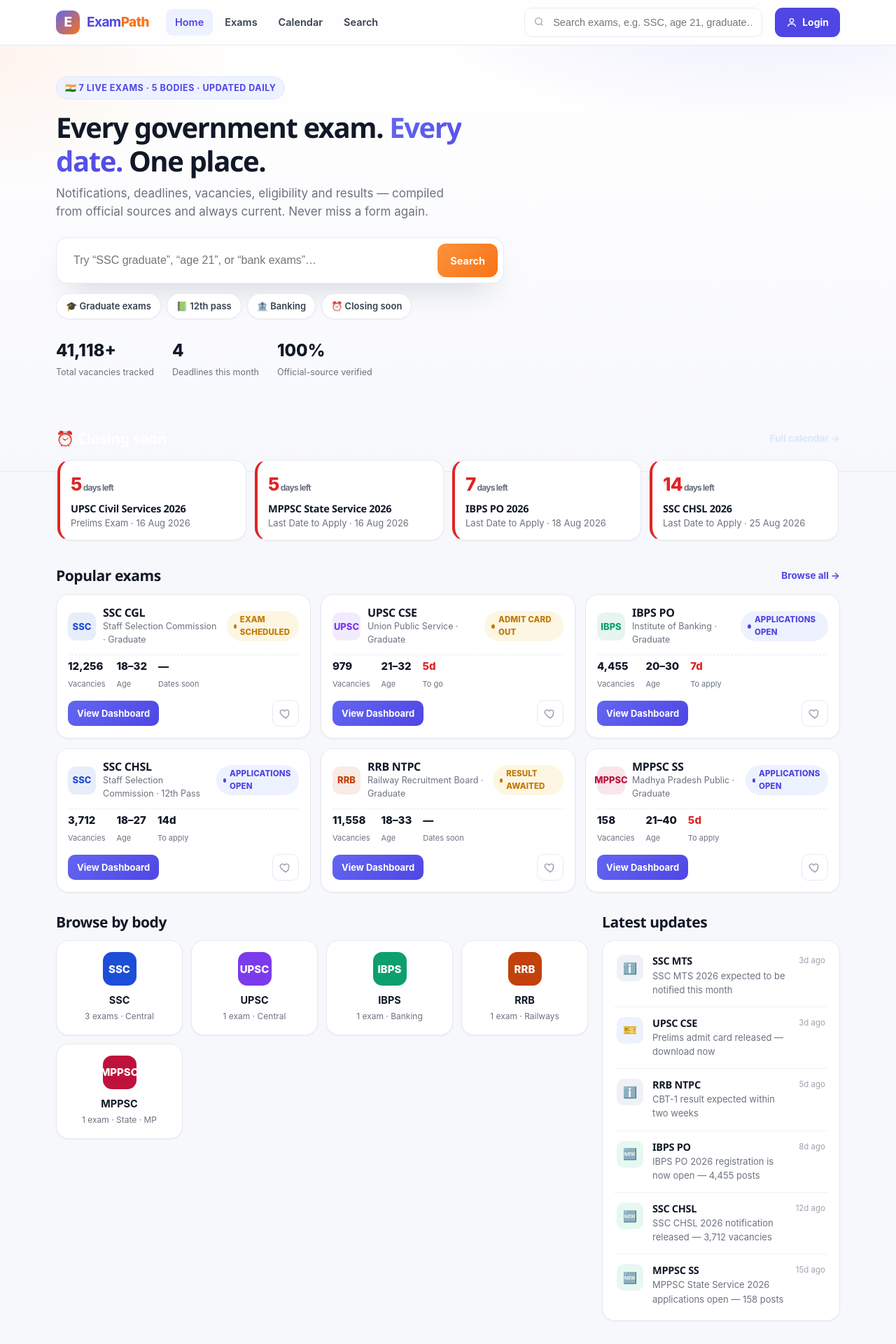
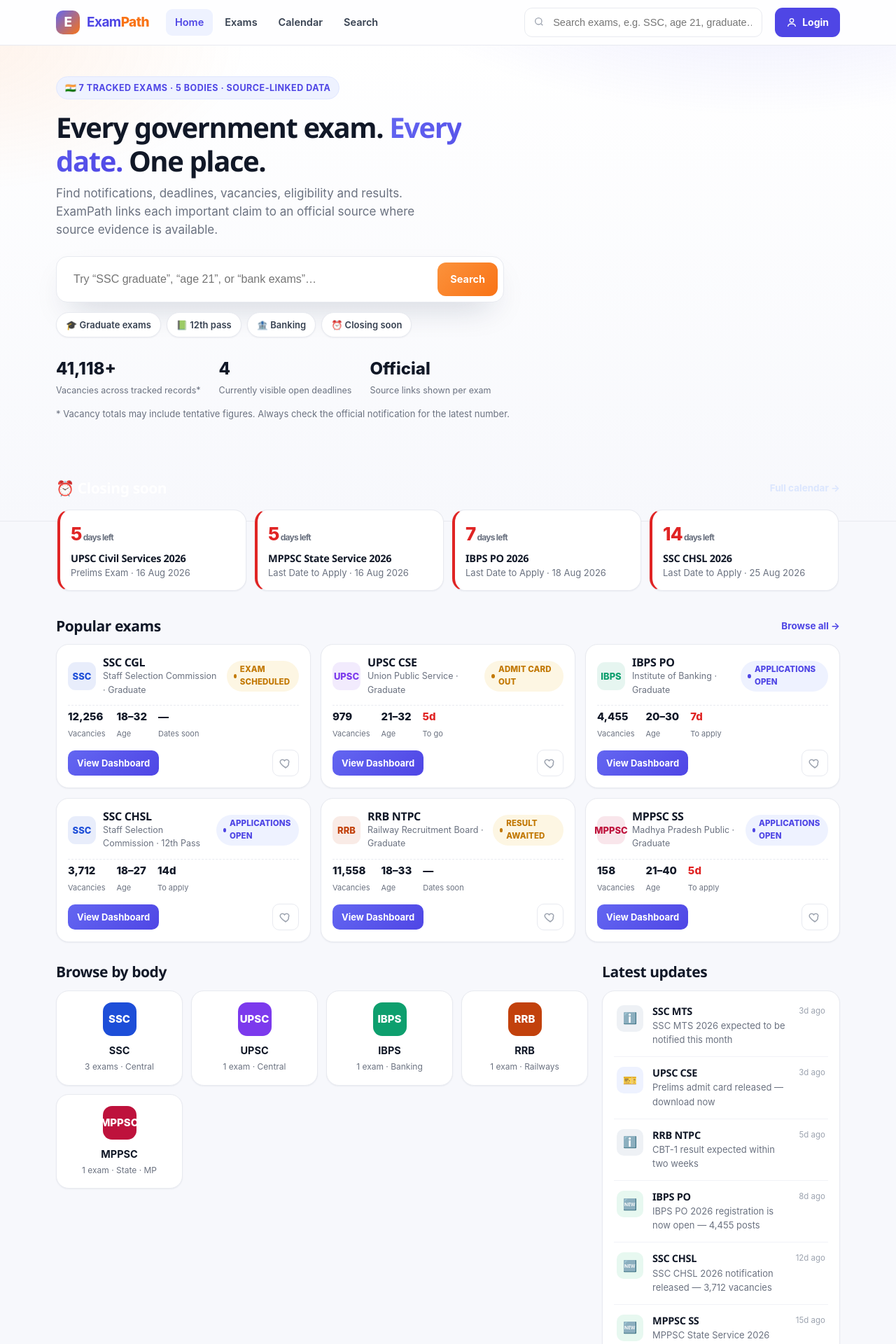
Before and after one commit to hemantsatishjadhav06-ai/Exampath, a Next.js app in the folder web/: page / in a window 1280 px wide. Shown: the top 1920 px of the page at 70% size. Built offline with nearby package versions, Linux system fonts and the light colour scheme.

Commit message:
fix: remove unsupported freshness and verification claims from homepage

```diff
--- a/web/app/page.tsx
+++ b/web/app/page.tsx
@@ -1,13 +1,5 @@
 import Link from "next/link";
-import {
-  getBodies,
-  getCycles,
-  getCycle,
-  daysLeft,
-  fmt,
-  inr,
-  latestUpdates,
-} from "@/lib/data";
+import { getBodies, getCycles, getCycle, daysLeft, fmt, inr, latestUpdates } from "@/lib/data";
 import ExamCard from "@/components/ExamCard";
 import BodyCard from "@/components/BodyCard";
 import Feed from "@/components/Feed";
@@ -15,30 +7,15 @@
 import Countdown from "@/components/Countdown";
 import HeroSearch from "@/components/HeroSearch";
 
-const FEATURED = [
-  "ssc-cgl-2026",
-  "upsc-cse-2026",
-  "ibps-po-2026",
-  "ssc-chsl-2026",
-  "rrb-ntpc-2026",
-  "mppsc-ss-2026",
-];
+const FEATURED = ["ssc-cgl-2026", "upsc-cse-2026", "ibps-po-2026", "ssc-chsl-2026", "rrb-ntpc-2026", "mppsc-ss-2026"];
 
 export default function HomePage() {
   const cycles = getCycles();
   const bodies = getBodies();
-
-  // one nearest open deadline per cycle, soonest first
   const soon = cycles
     .filter((c) => c.dates.some((d) => d.is_deadline && daysLeft(d.date) >= 0))
-    .map((c) => ({
-      c,
-      d: c.dates
-        .filter((x) => x.is_deadline && daysLeft(x.date) >= 0)
-        .sort((a, b) => new Date(a.date).getTime() - new Date(b.date).getTime())[0],
-    }))
+    .map((c) => ({ c, d: c.dates.filter((x) => x.is_deadline && daysLeft(x.date) >= 0).sort((a, b) => new Date(a.date).getTime() - new Date(b.date).getTime())[0] }))
     .sort((a, b) => new Date(a.d.date).getTime() - new Date(b.d.date).getTime());
-
   const featured = FEATURED.map(getCycle).filter(Boolean);
   const totalVac = cycles.reduce((s, c) => s + c.vacancy, 0);
   const updates = latestUpdates(6);
@@ -47,107 +24,40 @@
     <>
       <section className="hero">
         <div className="wrap">
-          <span className="eyebrow">
-            🇮🇳 {cycles.length} live exams &middot; {bodies.length} bodies &middot; updated daily
-          </span>
-          <h1>
-            Every government exam. <span className="u">Every date.</span> One place.
-          </h1>
-          <p className="sub">
-            Notifications, deadlines, vacancies, eligibility and results — compiled from
-            official sources and always current. Never miss a form again.
-          </p>
+          <span className="eyebrow">🇮🇳 {cycles.length} tracked exams · {bodies.length} bodies · source-linked data</span>
+          <h1>Every government exam. <span className="u">Every date.</span> One place.</h1>
+          <p className="sub">Find notifications, deadlines, vacancies, eligibility and results. ExamPath links each important claim to an official source where source evidence is available.</p>
           <HeroSearch />
           <div className="chips">
-            <Link className="c" href="/search/?q=graduate">
-              🎓 Graduate exams
-            </Link>
-            <Link className="c" href="/search/?q=12th">
-              📗 12th pass
-            </Link>
-            <Link className="c" href="/search/?q=banking">
-              🏦 Banking
-            </Link>
-            <Link className="c" href="/search/?q=closing%20soon">
-              ⏰ Closing soon
-            </Link>
+            <Link className="c" href="/search/?q=graduate">🎓 Graduate exams</Link>
+            <Link className="c" href="/search/?q=12th">📗 12th pass</Link>
+            <Link className="c" href="/search/?q=banking">🏦 Banking</Link>
+            <Link className="c" href="/search/?q=closing%20soon">⏰ Closing soon</Link>
           </div>
           <div className="hero-stats">
-            <div className="s">
-              <b>{inr(totalVac)}+</b>
-              <span>Total vacancies tracked</span>
-            </div>
-            <div className="s">
-              <b>{soon.length}</b>
-              <span>Deadlines this month</span>
-            </div>
-            <div className="s">
-              <b>100%</b>
-              <span>Official-source verified</span>
-            </div>
+            <div className="s"><b>{inr(totalVac)}+</b><span>Vacancies across tracked records*</span></div>
+            <div className="s"><b>{soon.length}</b><span>Currently visible open deadlines</span></div>
+            <div className="s"><b>Official</b><span>Source links shown per exam</span></div>
           </div>
+          <p className="small muted" style={{ marginTop: 12 }}>* Vacancy totals may include tentative figures. Always check the official notification for the latest number.</p>
         </div>
       </section>
 
       <div className="wrap pull">
-        <div className="blk">
-          <div className="sec-title">
-            <h2 style={{ color: "#fff" }}>⏰ Closing soon</h2>
-            <Link href="/calendar/" style={{ color: "#dbe6fe" }}>
-              Full calendar &rarr;
-            </Link>
-          </div>
-          <div className="dl-strip">
-            {soon.map(({ c, d }) => (
-              <Link className="dl-card" href={`/exam/${c.id}/`} key={c.id}>
-                <div className="cd">
-                  <Countdown iso={d.date} initialDays={daysLeft(d.date)} />
-                </div>
-                <h4>{c.title}</h4>
-                <div className="small muted">
-                  {d.label} &middot; {fmt(d.date)}
-                </div>
-              </Link>
-            ))}
-          </div>
+        {soon.length > 0 && <div className="blk"><div className="sec-title"><h2 style={{ color: "#fff" }}>⏰ Closing soon</h2><Link href="/calendar/" style={{ color: "#dbe6fe" }}>Full calendar →</Link></div><div className="dl-strip">{soon.map(({ c, d }) => <Link className="dl-card" href={`/exam/${c.id}/`} key={c.id}><div className="cd"><Countdown iso={d.date} initialDays={daysLeft(d.date)} /></div><h4>{c.title}</h4><div className="small muted">{d.label} · {fmt(d.date)}</div></Link>)}</div></div>}
+
+        <div className="blk"><div className="sec-title"><h2>Popular exams</h2><Link href="/bodies/">Browse all →</Link></div><div className="exam-grid">{featured.map((c) => c && <ExamCard key={c.id} cycle={c} />)}</div></div>
+
+        <div style={{ display: "grid", gridTemplateColumns: "1fr 340px", gap: 20 }} className="blk home-2col">
+          <div><div className="sec-title"><h2>Browse by body</h2></div><div className="body-grid">{bodies.map((b) => <BodyCard key={b.slug} body={b} />)}</div></div>
+          <div><div className="sec-title"><h2>Latest updates</h2></div><div className="card" style={{ padding: "6px 16px" }}><Feed items={updates} /></div></div>
         </div>
 
-        <div className="blk">
-          <div className="sec-title">
-            <h2>Popular exams</h2>
-            <Link href="/bodies/">Browse all &rarr;</Link>
-          </div>
-          <div className="exam-grid">
-            {featured.map((c) => (
-              <ExamCard key={c!.id} cycle={c!} />
-            ))}
-          </div>
+        <div className="panel" style={{ marginTop: 16 }}>
+          <h2 style={{ fontSize: 20 }}>How to use ExamPath safely</h2>
+          <p className="small muted" style={{ marginBottom: 8 }}>Use ExamPath to discover and compare exams, then open the linked official notification before you apply. ExamPath is an independent information platform, not a government website.</p>
+          <div style={{ display: "flex", gap: 8, flexWrap: "wrap" }}><span className="tag">1. Discover</span><span className="tag">2. Check dates</span><span className="tag">3. Open official source</span><span className="tag">4. Verify eligibility</span><span className="tag">5. Apply on the official portal</span></div>
         </div>
-
-        <div
-          style={{ display: "grid", gridTemplateColumns: "1fr 340px", gap: 20 }}
-          className="blk home-2col"
-        >
-          <div>
-            <div className="sec-title">
-              <h2>Browse by body</h2>
-            </div>
-            <div className="body-grid">
-              {bodies.map((b) => (
-                <BodyCard key={b.slug} body={b} />
-              ))}
-            </div>
-          </div>
-          <div>
-            <div className="sec-title">
-              <h2>Latest updates</h2>
-            </div>
-            <div className="card" style={{ padding: "6px 16px" }}>
-              <Feed items={updates} />
-            </div>
-          </div>
-        </div>
-
         <Footer />
       </div>
     </>
```
